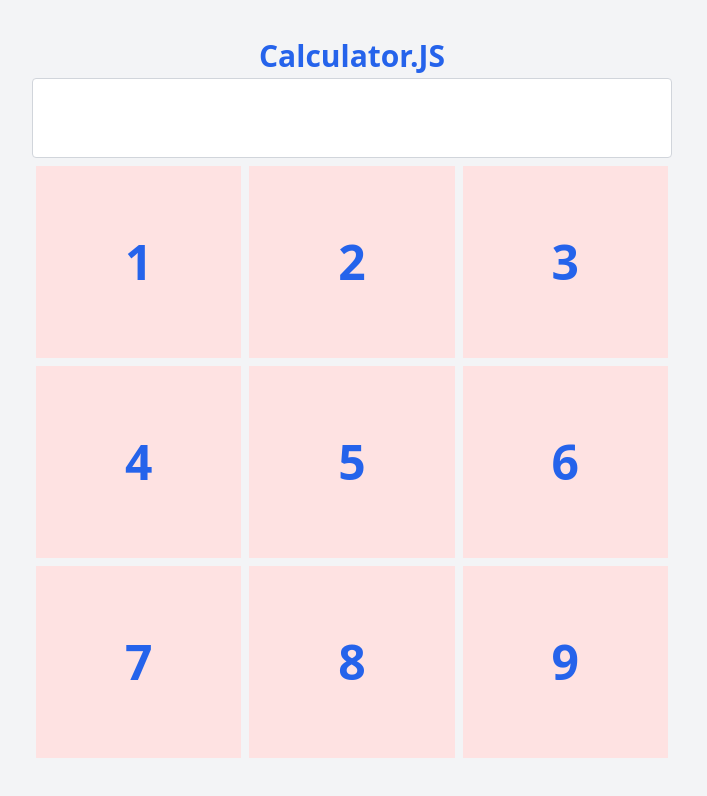
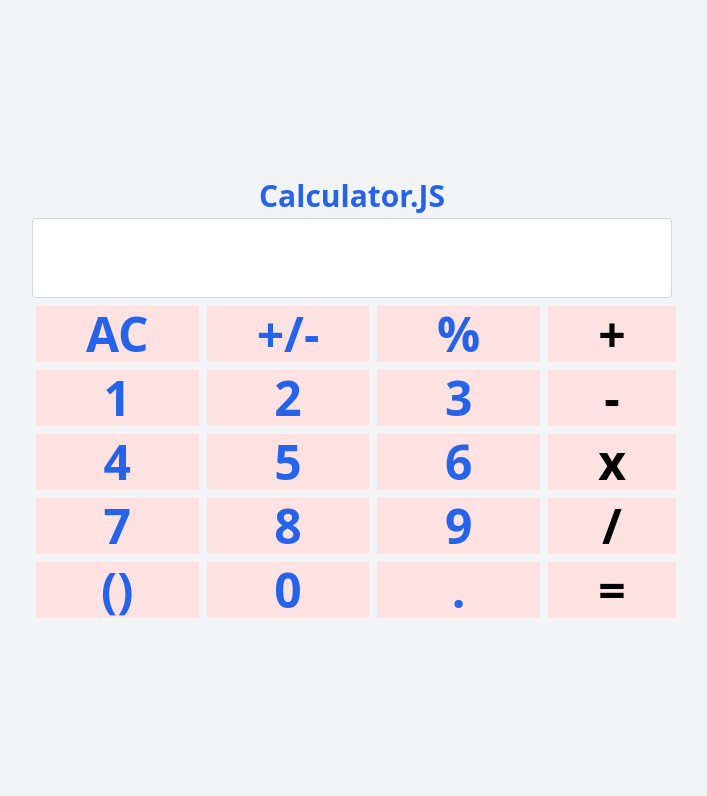
Before and after one commit to dilumpeiris/calculator-javascript, a plain HTML site: page index.html in a window 1280 px wide. Shown: the whole page, without its empty margins (288-995 px from the left). Drawn offline with nearby package versions, Linux system fonts and the light colour scheme.

Commit message:
keypad and operations buttons done -- ui

```diff
--- a/index.html
+++ b/index.html
@@ -1,9 +1,9 @@
 <!doctype html>
-<html lang="en" class="h-full w-screen">
+<html lang="en" class="h-screen w-screen">
 	<head>
 		<meta charset="UTF-8" />
 		<meta name="viewport" content="width=device-width, initial-scale=1.0" />
-		<title>Tailwind with JS</title>
+		<title>Calculator | JS</title>
 		<script src="https://cdn.tailwindcss.com"></script>
 		<script src="index.js"></script>
 	</head>
@@ -17,12 +17,18 @@
 			<input
 				type="text"
 				placeholder=""
-				class="border border-gray-300 rounded w-full h-20 text-3xl text-gray-500"
+				class="border border-gray-300 px-2 py-1 rounded w-full h-20 text-3xl text-gray-500"
 			/>
-			<div
-				id="calc-body"
-				class="text-blue-600 w-full h-3/4 flex flex-col items-center justify-center"
-			></div>
+			<div class="flex flex row w-full">
+				<div
+					id="calc-body"
+					class="text-blue-600 w-full flex flex-col items-center justify-center"
+				></div>
+				<div
+					class="flex flex-col w-1/4 h-full"
+					id="calc-operations"
+				></div>
+			</div>
 		</div>
 	</body>
 </html>
--- a/index.js
+++ b/index.js
@@ -1,10 +1,52 @@
-let x = 256;
-let y = 10;
-
 document.addEventListener('DOMContentLoaded', function () {
 	const calc_body = document.getElementById('calc-body');
+	const calc_operations = document.getElementById('calc-operations');
 
-	for (let i = 0; i < 9; i += 3) {
+	let operations = [
+		['add', '+'],
+		['minus', '-'],
+		['mult', 'x'],
+		['div', '/'],
+		['equal', '='],
+	];
+
+	let keypad = [
+		['AC', 'AC'],
+		['changeSign', '+/-'],
+		['percent', '%'],
+		['1', '1'],
+		['2', '2'],
+		['3', '3'],
+		['4', '4'],
+		['5', '5'],
+		['6', '6'],
+		['7', '7'],
+		['8', '8'],
+		['9', '9'],
+		['brack', '()'],
+		['0', '0'],
+		['dot', '.'],
+	];
+
+	for (let i = 0; i < 5; i++) {
+		const calc_sqr = document.createElement('div');
+		calc_sqr.classList.add(
+			'flex',
+			'bg-red-100',
+			'w-full',
+			'h-full',
+			'items-center',
+			'justify-center',
+			'm-1',
+			'text-5xl',
+			'font-bold'
+		);
+
+		calc_sqr.textContent = operations[i][1];
+		calc_operations.appendChild(calc_sqr);
+	}
+
+	for (let i = 0; i < 15; i += 3) {
 		const calc_row = document.createElement('div');
 		calc_row.classList.add(
 			'flex',
@@ -16,7 +58,7 @@ document.addEventListener('DOMContentLoaded', function () {
 			'm-1'
 		);
 
-		for (let j = 1; j <= 3; j++) {
+		for (let j = i; j < i + 3; j++) {
 			const calc_sqr = document.createElement('div');
 			calc_sqr.classList.add(
 				'flex',
@@ -29,8 +71,8 @@ document.addEventListener('DOMContentLoaded', function () {
 				'text-5xl',
 				'font-bold'
 			);
-			calc_sqr.textContent = i + j;
 
+			calc_sqr.textContent = keypad[j][1];
 			calc_row.appendChild(calc_sqr);
 		}
 		calc_body.appendChild(calc_row);
```
